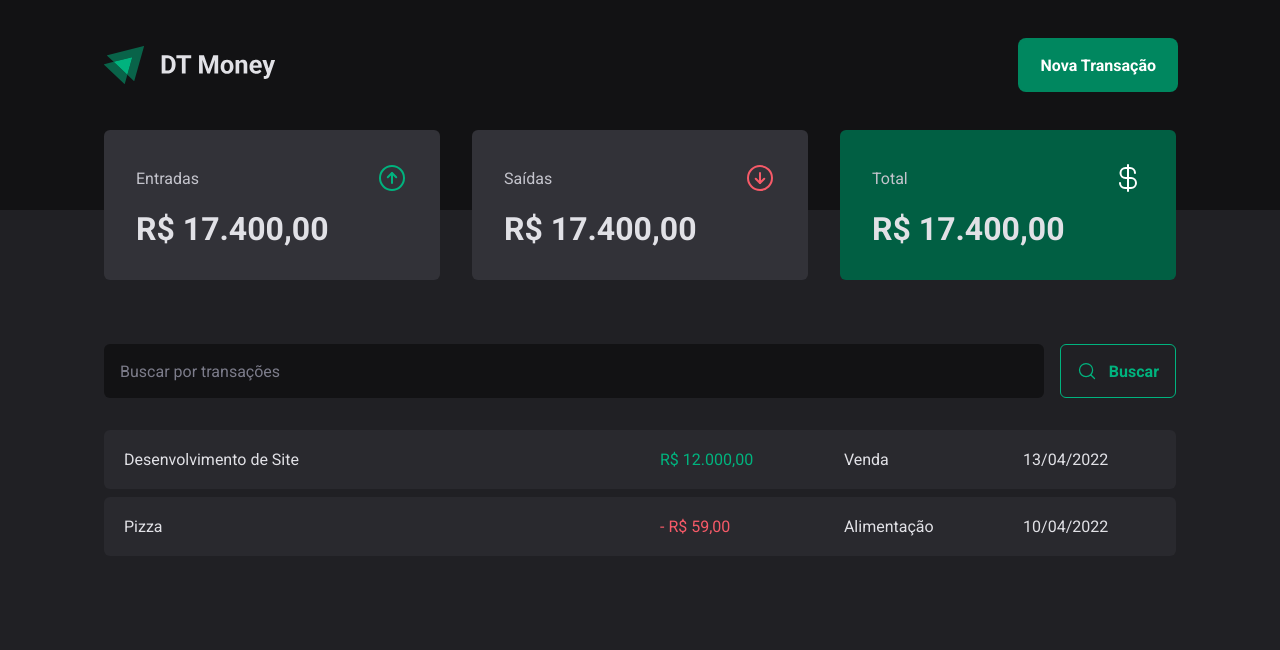
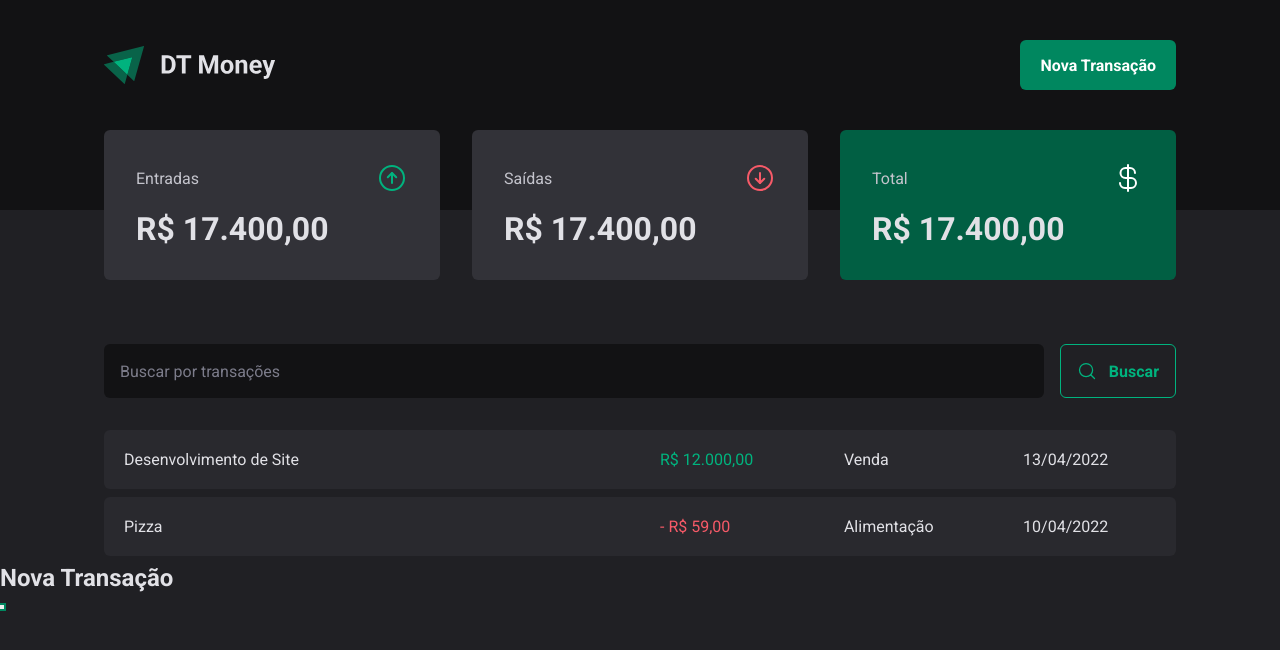
Before and after one commit to leoziondev/ignite-2022-dt-money, a React (Vite) app: page / in a window 1280 px wide. Both pictures are taken after a click on the button "Nova Transação". Shown: the top 650 px of the page. Built offline with nearby package versions, Linux system fonts and the light colour scheme.

Commit message:
create accessible modal

```diff
--- a/src/components/Header/index.tsx
+++ b/src/components/Header/index.tsx
@@ -1,3 +1,4 @@
+import * as Dialog from '@radix-ui/react-dialog'
 import { HeaderContainer, HeaderContent, NewTransactionButton } from './styles';
 
 import logoImg from '../../assets/logo.svg'
@@ -8,7 +9,21 @@ export function Header() {
       <HeaderContent>
         <img src={logoImg} alt="" />
 
-        <NewTransactionButton>Nova Transação</NewTransactionButton>
+        <Dialog.Root>
+          <Dialog.Trigger asChild>
+            <NewTransactionButton>Nova Transação</NewTransactionButton>
+          </Dialog.Trigger>
+
+          <Dialog.Portal>
+            <Dialog.Overlay />
+
+            <Dialog.Content>
+              <Dialog.Title>Nova Transação</Dialog.Title>
+
+              <Dialog.Close />
+            </Dialog.Content>
+          </Dialog.Portal>
+        </Dialog.Root>
       </HeaderContent>
     </HeaderContainer>
   )
```
